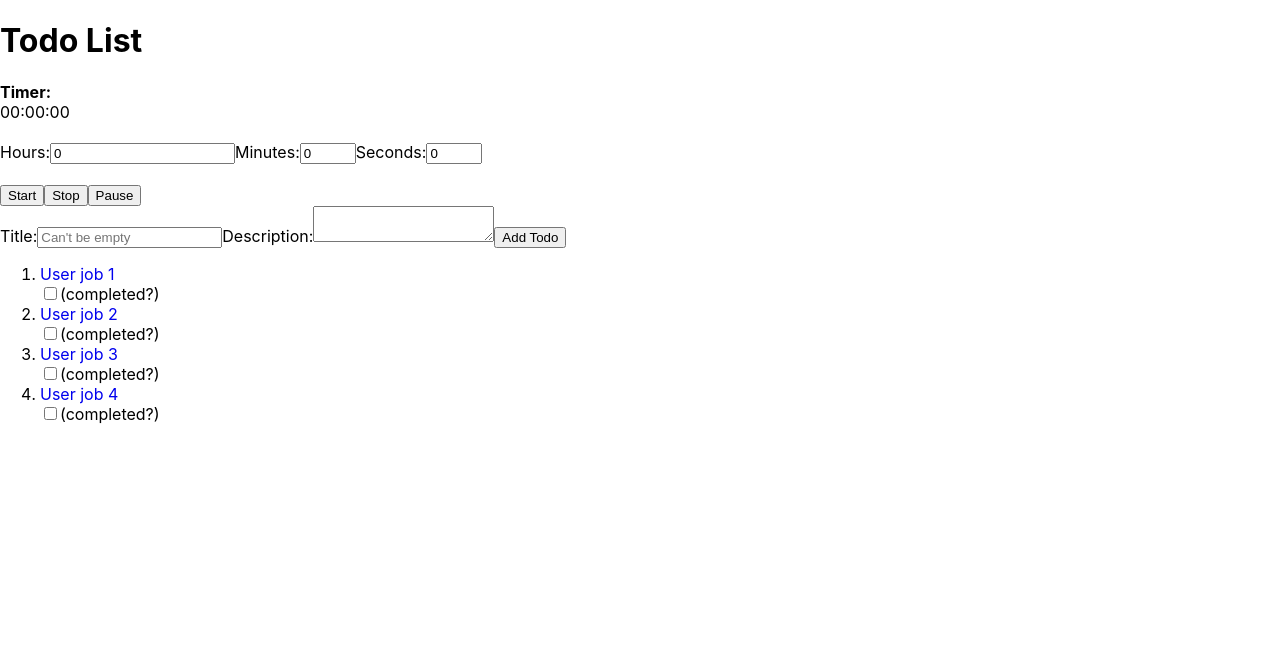
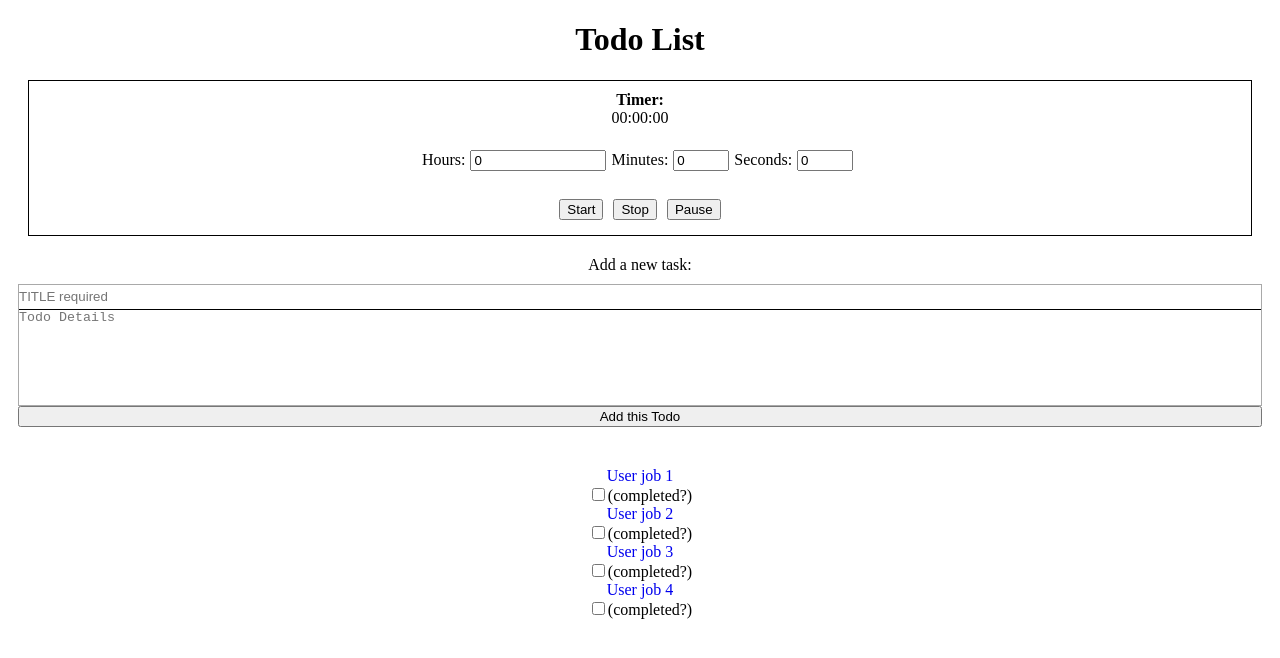
Before and after one commit to ahsatal-pierre/todoListFront, a React (Create React App) app: page / in a window 1280 px wide. Shown: the top 658 px of the page. Built offline with nearby package versions, Linux system fonts and the light colour scheme.

Commit message:
added some style

```diff
--- a/src/AddTodoForm.js
+++ b/src/AddTodoForm.js
@@ -1,5 +1,6 @@
 import React, { useState, useContext } from 'react';
 import { TodoContext } from './TodoContext';
+import './index.css';
 
 const AddTodoForm = () => {
   const { addTodo } = useContext(TodoContext);
@@ -33,17 +34,17 @@ const AddTodoForm = () => {
   };
 
   return (
-    <form onSubmit={handleNewTodoSubmit}>
-      <label>
-        Title:
-        <input type="text"  placeholder="Can't be empty" value={newTodoTitle} onChange={handleNewTodoTitleChange} />
-      </label>
-      <label>
-        Description:
-        <textarea value={newTodoDescription} onChange={handleNewTodoDescriptionChange} />
-      </label>
-      <button type="submit">Add Todo</button>
+    <div className='addingTodo'>
+       <div className='formTitle'>{"Add a new task: "}</div>
+    <form className='formBox' onSubmit={handleNewTodoSubmit}>
+      <div className='form'>
+        <input className='boxTitle' type="text"  placeholder="TITLE required" value={newTodoTitle} onChange={handleNewTodoTitleChange} required />
+
+        <textarea className='boxDetail' type="text" placeholder="Todo Details"value={newTodoDescription} onChange={handleNewTodoDescriptionChange} />
+        </div>
+      <button className='formButton' type="submit">Add this Todo</button>
     </form>
+    </div>
   );
 };
 
--- a/src/Timer.js
+++ b/src/Timer.js
@@ -1,5 +1,6 @@
 
 import React, { useState, useEffect } from 'react';
+import './index.css';
 
 const Timer = () => {
   const [time, setTime] = useState({ hours: 0, minutes: 0, seconds: 0 });
--- a/src/TodoList.js
+++ b/src/TodoList.js
@@ -4,6 +4,7 @@ import { Link } from 'react-router-dom';
 import { TodoContext } from './TodoContext';
 import AddTodoForm from './AddTodoForm';
 import Timer from './Timer';
+import './index.css';
 
 const TodoList = () => {
   const { todos, updateTodoState, addTodo } = useContext(TodoContext);
@@ -46,10 +47,10 @@ const TodoList = () => {
 
   return (
     <div>
-      <h1>Todo List</h1>
+      <h1 className='title'>Todo List</h1>
       <Timer />
       <AddTodoForm />
-      <ol>
+      <ol className='list'>
       {todos.map((todo) => (
   <li key={todo.id}>
     <Link
--- a/src/index.css
+++ b/src/index.css
@@ -1,4 +1,4 @@
-body {
+/* body {
   margin: 0;
   font-family: -apple-system, BlinkMacSystemFont, 'Segoe UI', 'Roboto', 'Oxygen',
     'Ubuntu', 'Cantarell', 'Fira Sans', 'Droid Sans', 'Helvetica Neue',
@@ -11,3 +11,95 @@ code {
   font-family: source-code-pro, Menlo, Monaco, Consolas, 'Courier New',
     monospace;
 }
+ */
+
+ .title {
+  text-align: center;
+ }
+
+ .cadreTimer {
+  margin: 20px;
+  border: 1px solid black;
+  padding: 10px;
+}
+
+.timerClock {
+  text-align: center;
+}
+
+.timer {
+  display: flex;
+  flex-wrap: nowrap;
+  justify-content: center;
+
+}
+
+.timer label {
+  text-align: center;
+}
+
+.timer label input {
+  max-width: 10vw;
+  margin: 5px;
+}
+
+.timerbutton {
+  display: flex;
+  justify-content: center;
+}
+.timerbutton button {
+  margin: 5px;
+}
+
+.goodJob {
+  text-align: center;
+  font-size: large;
+  font-weight: 500;
+}
+
+.formTitle {
+  margin-top: 10px;
+  text-align: center;
+}
+
+.formBox {
+  display: flex;
+  justify-content: center;
+  flex-wrap: wrap;
+  margin: 10px;
+}
+
+.form {
+  height: 15vh;
+  width: 100%;
+  border: 1px solid darkgrey;
+}
+
+.form .boxTitle {
+  height: 3vh;
+  width: 100%;
+  padding: 0;
+  border-width: 0;
+  border-bottom: 1px solid black;
+}
+
+.form .boxDetail {
+  resize: none;
+  padding: 0;
+  height: 11vh;
+  width: 100%;
+  border-width: 0;
+}
+
+.formButton {
+  width: 100%;
+}
+
+.list {
+  list-style-type: none;
+  text-align: center;
+  margin: 40px;
+  padding-left: 40px;
+  padding-right: 40px;
+  padding-top: 0px;
+}
```
